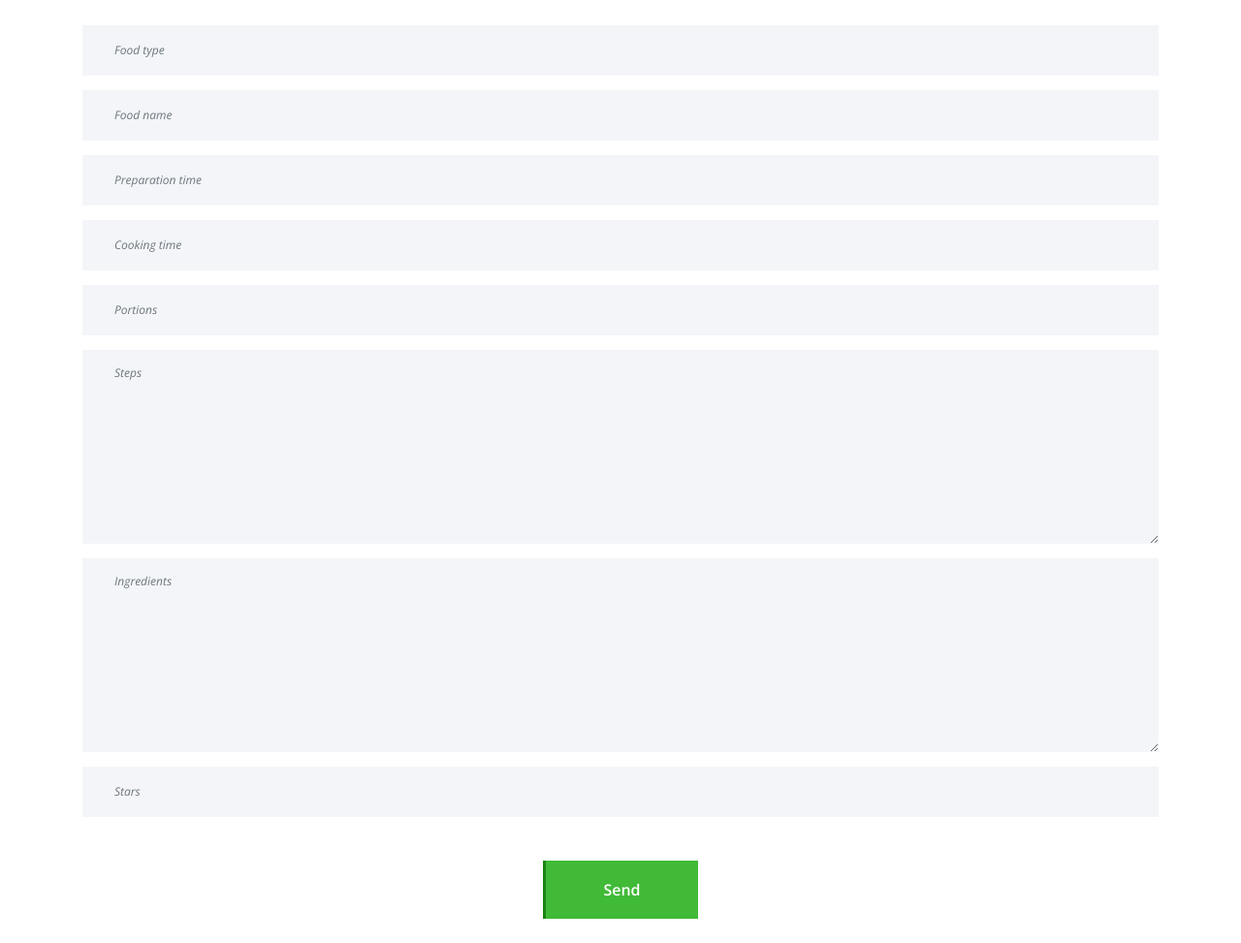
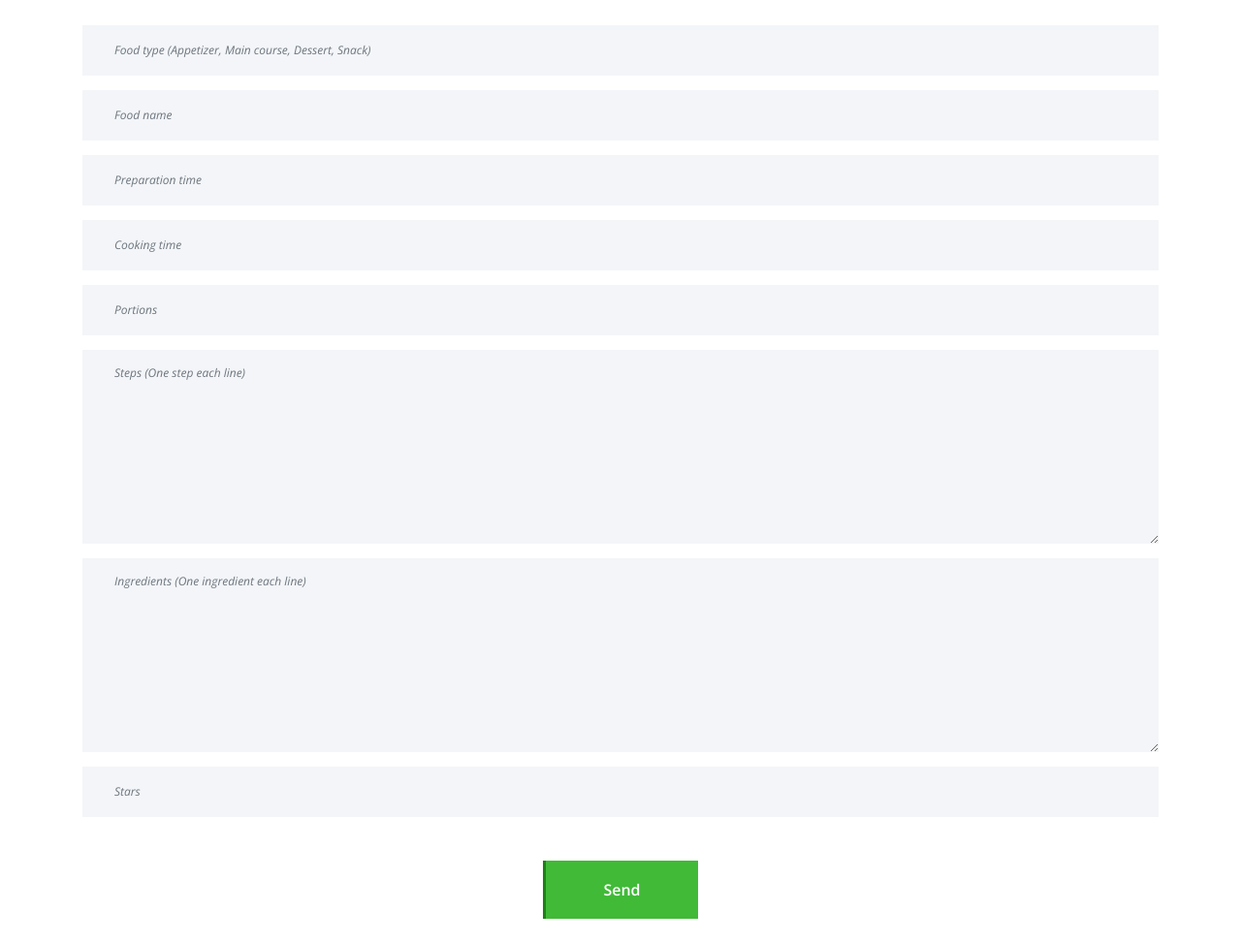
Before and after one commit to MladenMircic/Cevapluk_CookBook, a plain HTML site: page add-recipe.html in a window 1280 px wide. Shown: the part 335-1308 px from the top of the page at 97% size. Drawn offline with nearby package versions, Linux system fonts and the light colour scheme.

```diff
--- a/add-recipe.html
+++ b/add-recipe.html
@@ -120,7 +120,7 @@
                         <form action="#" method="post">
                             <div class="row">
                                 <div class="col-12">
-                                    <input type="text" class="form-control" id="food-type" placeholder="Food type">
+                                    <input type="text" class="form-control" id="food-type" placeholder="Food type (Appetizer, Main course, Dessert, Snack)">
                                 </div>
                                 <div class="col-12">
                                     <input type="text" class="form-control" id="food-name" placeholder="Food name">
@@ -135,10 +135,10 @@
                                     <input type="text" class="form-control" id="portions" placeholder="Portions">
                                 </div>
                                 <div class="col-12">
-                                    <textarea name="message" class="form-control" id="steps" cols="30" rows="10" placeholder="Steps"></textarea>
+                                    <textarea name="message" class="form-control" id="steps" cols="30" rows="10" placeholder="Steps (One step each line)"></textarea>
                                 </div>
                                 <div class="col-12">
-                                    <textarea name="message" class="form-control" id="ingredients" cols="30" rows="10" placeholder="Ingredients"></textarea>
+                                    <textarea name="message" class="form-control" id="ingredients" cols="30" rows="10" placeholder="Ingredients (One ingredient each line)"></textarea>
                                 </div>
                                 <div class="col-12">
                                     <input type="text" class="form-control" id="stars" placeholder="Stars">
```
Also changed, not shown: about.html (+1 -1 lines), receipe-post.html (+1 -1 lines).
